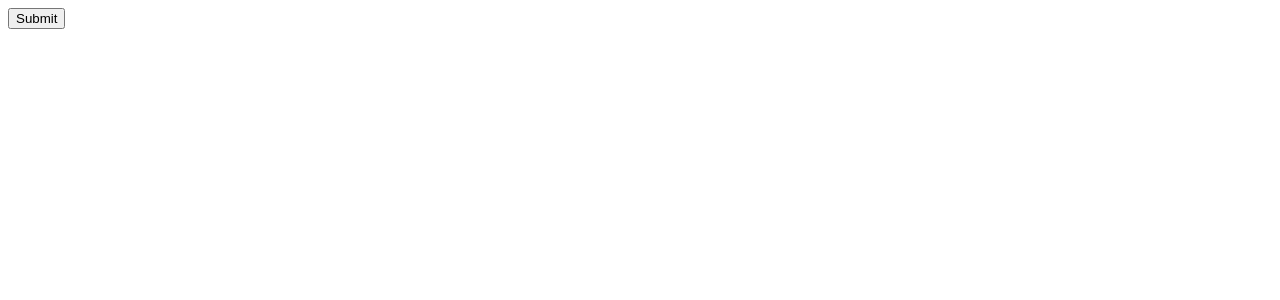
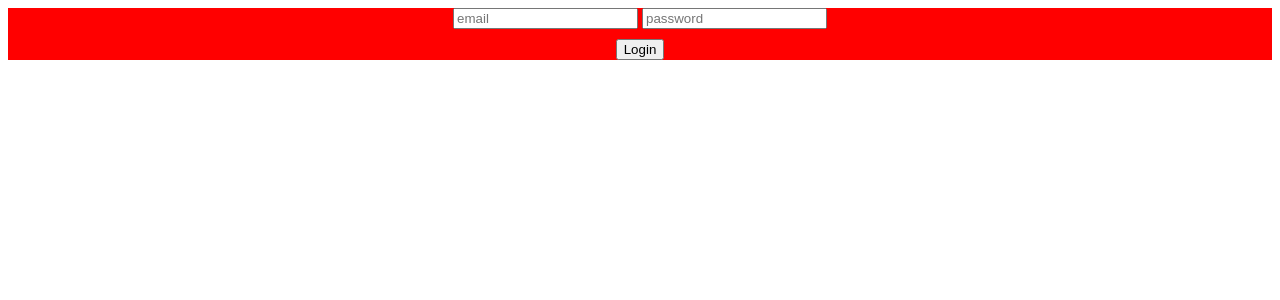
Before and after one commit to steamnp/bfd42, a React (Vite) app: page / in a window 1280 px wide. Shown: the top 300 px of the page. Built offline with nearby package versions, Linux system fonts and the light colour scheme; the HTML template or start-up script is replaced by a standard one.

Commit message:
event handling in react

```diff
--- a/src/app.jsx
+++ b/src/app.jsx
@@ -1,18 +1,44 @@
+import styles from './app.module.css'
+
+console.log(styles)
+
 function App() {
-  const button = <button>Submit</button>
+  function handleClick() {
+    console.log('You clicked!')
+  }
 
-  // React Sunthetic Events
-  // onClick
-  // onChange
-  // onSubmit
+  function handleChangeEmail() {
+    console.log('You typed something in email field!')
+  }
 
-  console.log(button)
+  function handleChangePassword() {
+    console.log('You typed something in password field!')
+  }
 
   return (
-    <div>
-      <button>Submit</button>
+    <div className={`${styles.wrapper} ${styles.test}`}>
+      <div className={styles.container}>
+        <input onChange={handleChangeEmail} placeholder="email" type="text" />
+        <input onChange={handleChangePassword} placeholder="password" type="password" />
+      </div>
+      <div className={styles.btn}>
+        <button onClick={handleClick}>Login</button>
+      </div>
     </div>
   )
 }
 
 export default App
+
+// How to use events in JSX
+// What are some popular event?
+// what is the syntax for event name in HTML and JSX? -> Are they same?
+// HTML -> onchange, onclick
+// JSX -> onChange, onClick
+
+// What is the value type for event prop in JSX?
+// function -> callback function
+
+// If you have function written outside, how to use with events?
+// handleClick() x
+// handleClick
--- /dev/null
+++ b/src/app.module.css
@@ -0,0 +1,22 @@
+.container {
+  display: flex;
+  justify-content: center;
+  align-items: center;
+  gap: 4px;
+}
+
+.wrapper {
+  display: flex;
+  flex-direction: column;
+  justify-content: center;
+}
+
+.btn {
+  margin-top: 10px;
+  display: flex;
+  justify-content: center;
+}
+
+.test {
+  background-color: red;
+}
```
